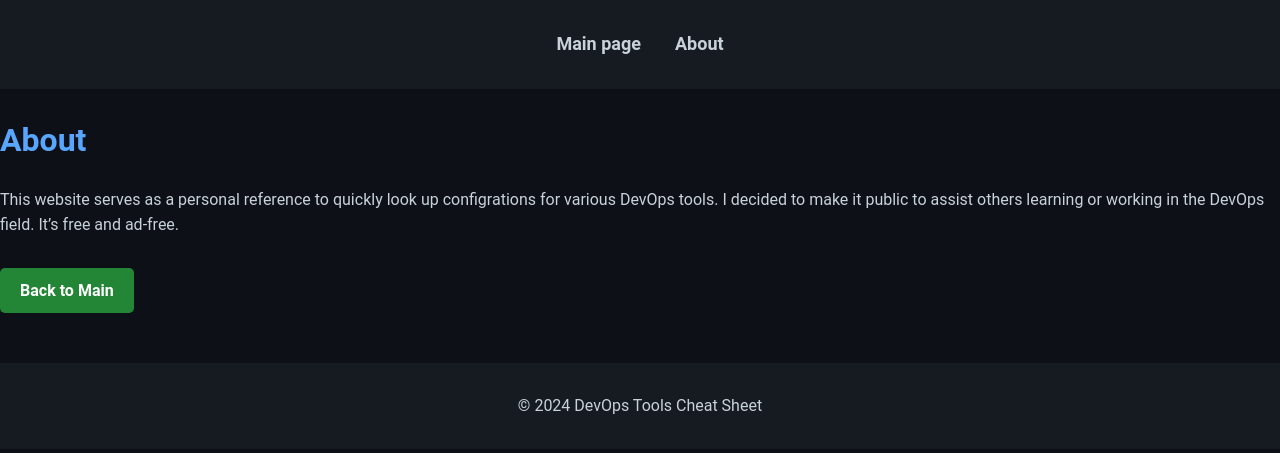
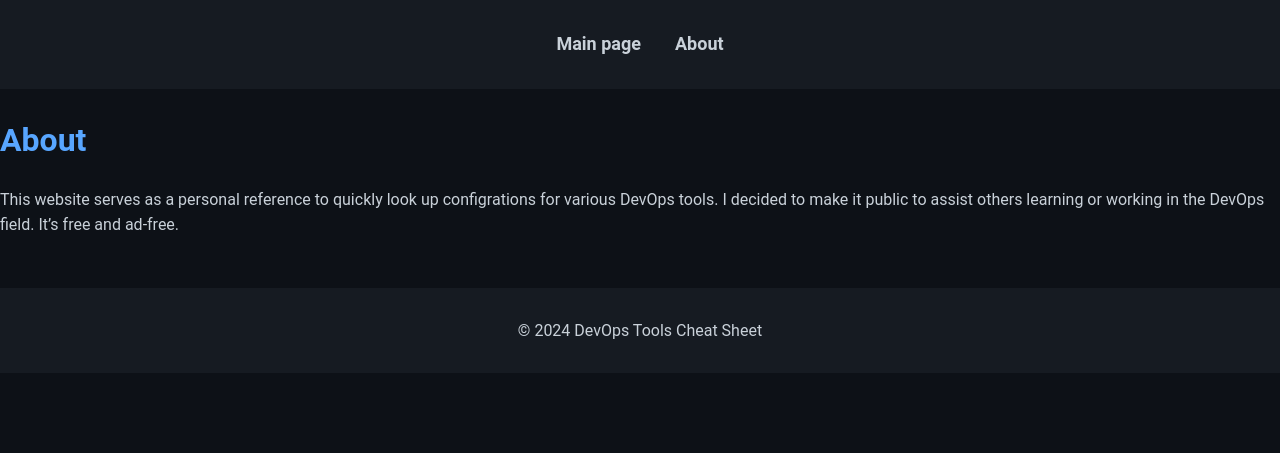
Before and after one commit to nediol/nediol.github.io, a Jekyll site: the page built from about.md, in a window 1280 px wide. Shown: the top 453 px of the page. Built offline with Jekyll 4.4.1, drawn with Linux system fonts in a browser that asks for light colours.

Commit message:
Update about.md

```diff
--- a/about.md
+++ b/about.md
@@ -6,7 +6,3 @@ layout: default
 # About
 
 This website serves as a personal reference to quickly look up configrations for various DevOps tools. I decided to make it public to assist others learning or working in the DevOps field. It's free and ad-free.
-
-<div class="button-container">
-    <a href="/" class="button">Back to Main</a>
-</div>
```
